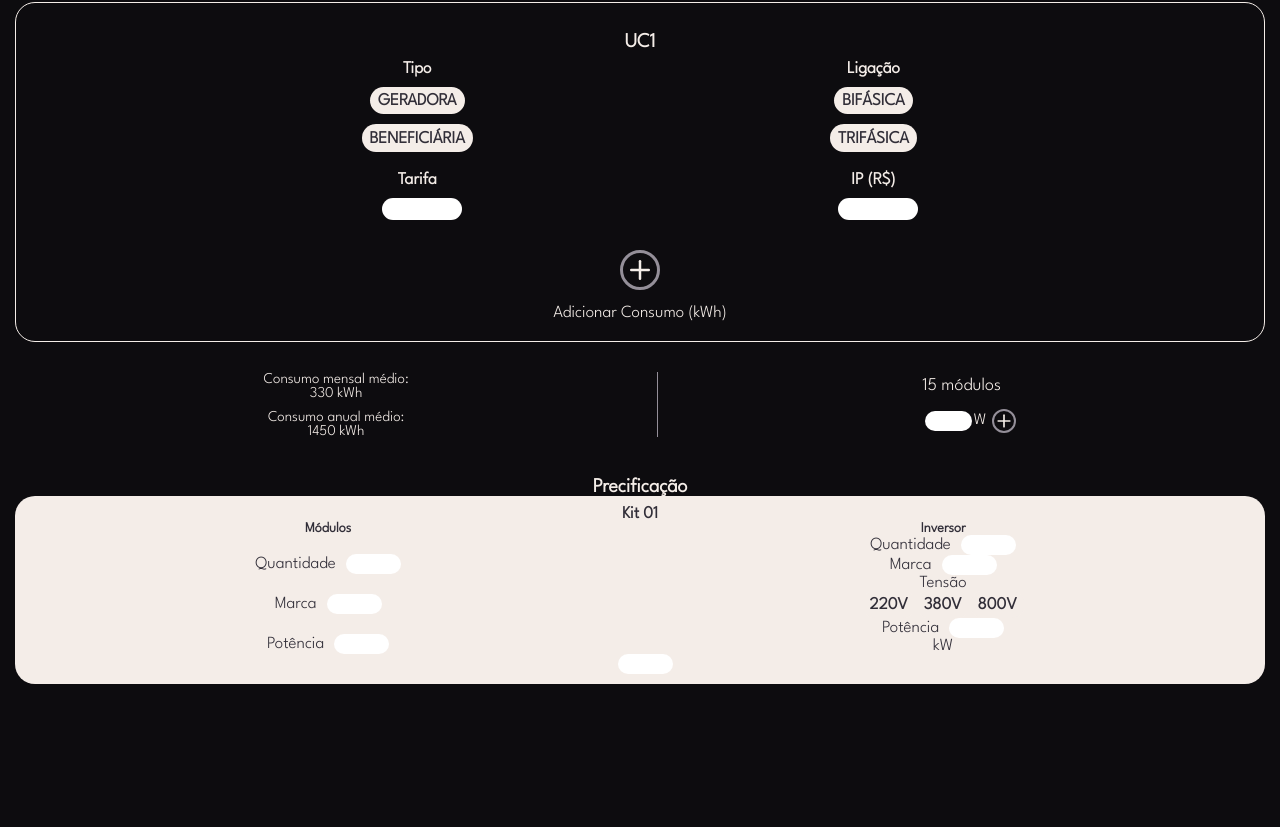
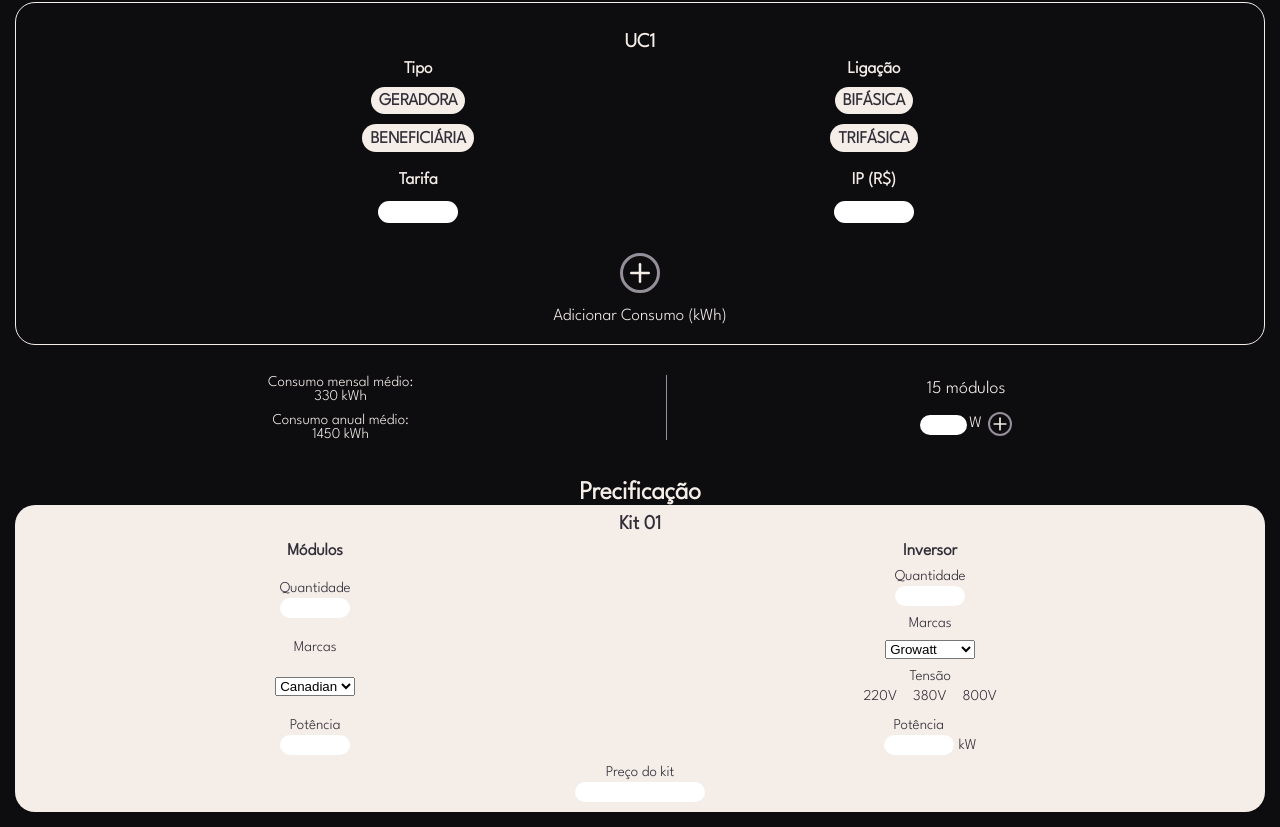
Before and after one commit to RodolphoToppan/s2v-budget, a React (Vite) app: page / in a window 1280 px wide. Shown: the part 638-1465 px from the top of the page. Before the commit the page ends 1337 px from the top, so only its background shows below. Built offline with nearby package versions, Linux system fonts and the light colour scheme.

Commit message:
some updates while working

```diff
--- a/package.json
+++ b/package.json
@@ -5,6 +5,7 @@
   "type": "module",
   "scripts": {
     "dev": "vite",
+    "codespace": "vite --host 0.0.0.0",
     "build": "vite build",
     "lint": "eslint src --ext js,jsx --report-unused-disable-directives --max-warnings 0",
     "preview": "vite preview"
--- /dev/null
+++ b/src/components/BrandsList/styles.js
@@ -0,0 +1,5 @@
+import { styled } from 'styled-components'
+
+export const Form = styled.form`
+  display: grid;
+`
--- a/src/components/Input/styles.js
+++ b/src/components/Input/styles.js
@@ -1,11 +1,10 @@
 import { styled } from 'styled-components'
 
 export const Container = styled.div`
-  display: flex;
-  justify-content: space-evenly;
-  align-items: center;
+  display: grid;
+  justify-items: center;
 
-  gap: 1rem;
+  gap: 0.3rem;
 
   input {
     padding: 0.2rem 1rem;
--- /dev/null
+++ b/src/components/Option/index.jsx
@@ -0,0 +1,5 @@
+import { Container } from './styles'
+
+export function Option({ value: content }) {
+  return <Container value={content}>{content}</Container>
+}
--- /dev/null
+++ b/src/components/Option/styles.js
@@ -0,0 +1,5 @@
+import { styled } from 'styled-components'
+
+export const Container = styled.option`
+  font-size: 1.4rem;
+`
--- a/src/components/Pricing/index.jsx
+++ b/src/components/Pricing/index.jsx
@@ -1,39 +1,65 @@
 import { Input } from '../Input'
 import { InputRadio } from '../InputRadio'
-import { Container, Content, Inverter, Modules, Price, Voltage } from './styles'
+import { Option } from '../Option'
+import {
+  Container,
+  Content,
+  Inverter,
+  Modules,
+  Price,
+  Select,
+  Voltage
+} from './styles'
 
 export function Pricing() {
   return (
     <Container>
-      <h3>Precificação</h3>
+      <h2>Precificação</h2>
       <Content>
-        <h4>Kit 01</h4>
+        <h3>Kit 01</h3>
 
         <Modules>
-          <h5>Módulos</h5>
+          <h4>Módulos</h4>
 
-          <Input id="amount" type="number" value="Quantidade" />
-          <Input id="brand" type="" value="Marca" />
-          <Input id="power" type="number" value="Potência" />
+          <Input id="moduleAmount" type="number" value="Quantidade" />
+          <label htmlFor="modulesBrands">Marcas</label>
+          <Select id="modulesBrands" name="">
+            <Option value="Canadian" />
+            <Option value="JA" />
+            <Option value="Sunova" />
+          </Select>
+          <Input id="modulePower" type="number" value="Potência" />
         </Modules>
 
         <Inverter>
-          <h5>Inversor</h5>
+          <h4>Inversor</h4>
 
-          <Input id="amount" type="number" value="Quantidade" />
-          <Input id="brand" type="" value="Marca" />
+          <Input id="inverterAmount" type="number" value="Quantidade" />
+          <label htmlFor="inverterBrands">Marcas</label>
+          <Select id="inverterBrands">
+            <Option value="Growatt" />
+            <Option value="Deye" />
+            <Option value="Micro Deye" />
+          </Select>
           <Voltage>
             <label htmlFor="voltage">Tensão</label>
             <InputRadio value="220V" name="voltage" id="v220" />
             <InputRadio value="380V" name="voltage" id="v380" />
             <InputRadio value="800V" name="voltage" id="v800" />
           </Voltage>
-          <Input id="power" type="number" value="Potência" />
-          <label htmlFor="power">kW</label>
+          <div className="flexDisplay">
+            <Input id="inverterPower" type="number" value="Potência" />
+            <label htmlFor="power">kW</label>
+          </div>
         </Inverter>
 
         <Price>
-          <Input id="kitPrice" type="number" content="Preço do kit " />
+          <Input
+            id="kitPrice"
+            type="number"
+            content="Preço do kit "
+            value="Preço do kit"
+          />
         </Price>
       </Content>
     </Container>
--- a/src/components/Pricing/styles.js
+++ b/src/components/Pricing/styles.js
@@ -21,6 +21,8 @@ export const Content = styled.div`
 
   padding: 1rem;
 
+  row-gap: 1rem;
+
   width: 100%;
   height: 100%;
 
@@ -29,12 +31,17 @@ export const Content = styled.div`
   background-color: ${({ theme }) => theme.COLORS.WHITE};
   color: ${({ theme }) => theme.COLORS.FONT_COLOR};
 
-  h4 {
+  h3 {
     grid-area: title;
   }
 
+  label {
+    font-size: 1.5rem;
+    font-weight: 400;
+  }
+
   input {
-    width: 5.5rem;
+    width: 7rem;
   }
 `
 
@@ -49,6 +56,23 @@ export const Inverter = styled.div`
   justify-items: center;
   align-content: space-between;
   grid-area: inverter;
+
+  row-gap: 1rem;
+
+  .flexDisplay {
+    display: flex;
+    align-items: flex-end;
+
+    gap: 0.5rem;
+
+    label:last-child {
+      margin-bottom: 0.3rem;
+    }
+  }
+`
+
+export const Select = styled.select`
+  display: flex;
 `
 
 export const Voltage = styled.div`
@@ -77,5 +101,12 @@ export const Voltage = styled.div`
 `
 
 export const Price = styled.div`
+  display: grid;
+  justify-items: center;
+
   grid-area: price;
+
+  input {
+    width: 13rem;
+  }
 `
```
Also changed, not shown: src/components/BrandsList/index.jsx (added, +15 -0 lines).
